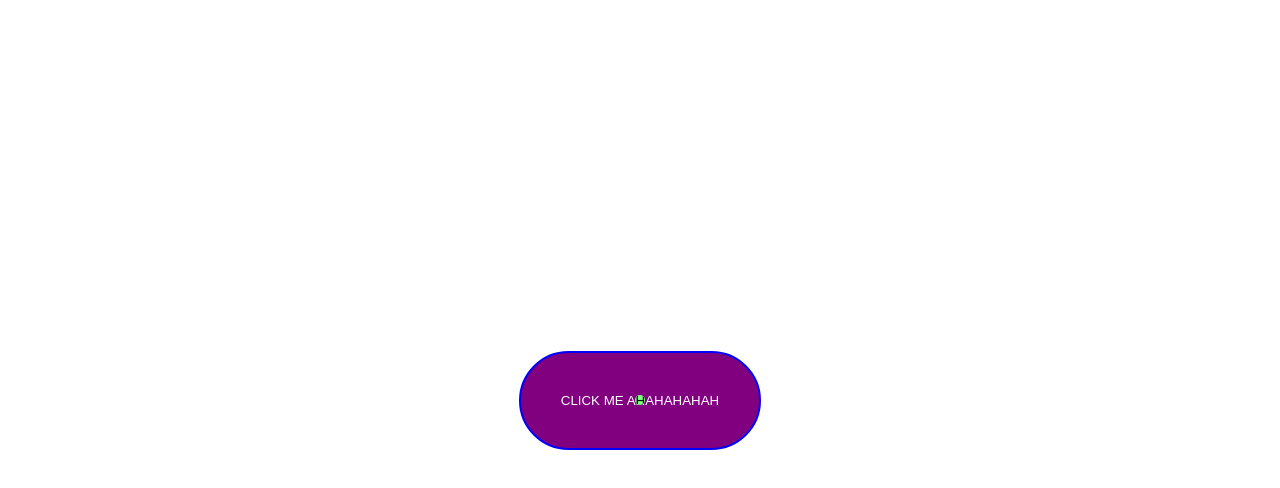
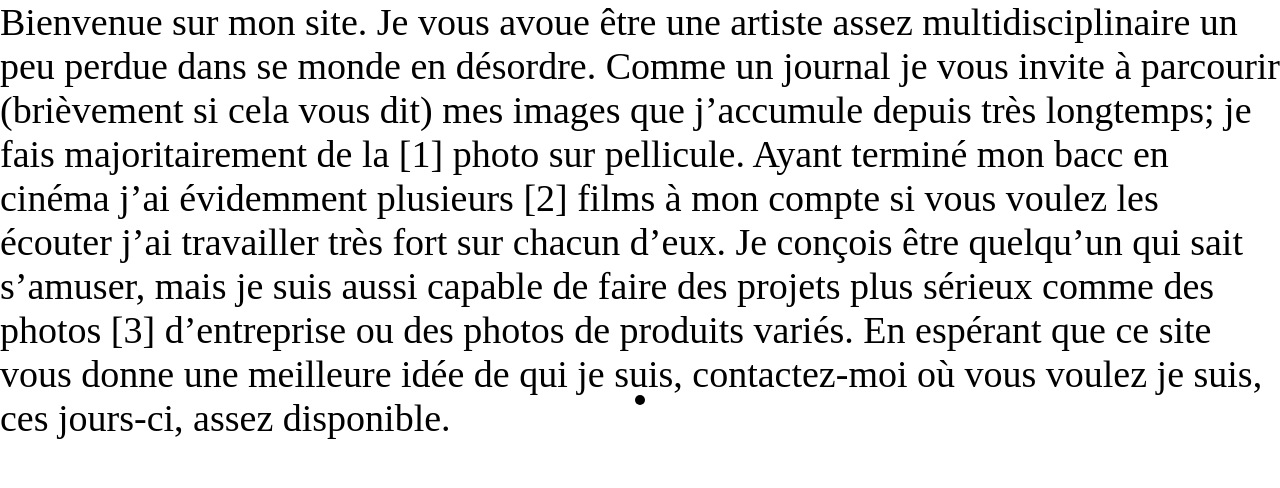
Before and after one commit to GabGo51/alexandranicolov, a React (Create React App) app: page / in a window 1280 px wide. Shown: the top 488 px of the page. Built offline with nearby package versions, Linux system fonts and the light colour scheme.

Commit message:
structure home and gallery

```diff
--- a/package.json
+++ b/package.json
@@ -8,6 +8,7 @@
     "@testing-library/user-event": "^13.5.0",
     "react": "^18.2.0",
     "react-dom": "^18.2.0",
+    "react-router-dom": "^6.21.1",
     "react-scripts": "5.0.1",
     "styled-components": "^6.1.1",
     "web-vitals": "^2.1.4"
--- a/src/App.js
+++ b/src/App.js
@@ -1,23 +1,33 @@
 import styled from "styled-components";
 import Cursor from "./Cursor";
-import Hero from "./components/Home/Hero";
-
+import Home from "./components/Home";
+import { BrowserRouter as Router, Routes, Route } from "react-router-dom";
+import PhotoGallery from "./components/Photo/PhotoGallery";
+import EntrepriseGallery from "./components/Entreprise/EntrepriseGallery";
+import FilmGallery from "./components/Film/FilmGallery";
 
 function App() {
   return (
-    <Container className="App">
-      <Cursor/>
-      <Hero/>
-    </Container>
+    <Router>
+      <Container className="App">
+        <Cursor />
+        <Routes>
+          <Route path="/" element={<Home />} />
+          <Route path="/photo" element={<PhotoGallery />} />
+          <Route path="/entreprise" element={<EntrepriseGallery />} />
+          <Route path="/film" element={<FilmGallery />} />
+        </Routes>
+      </Container>
+    </Router>
   );
 }
 
 const Container = styled.div`
-width: 100vw;
-height: 100vh;
-display: flex;
-justify-content: center;
-align-items: center;
-`
+
+  display: flex;
+  flex-direction: column;
+  justify-content: center;
+  align-items: center;
+`;
 
 export default App;
--- /dev/null
+++ b/src/components/Entreprise/EntrepriseGallery.js
@@ -0,0 +1,14 @@
+import React from 'react'
+import Header from '../Header'
+
+const EntrepriseGallery = () => {
+  return (
+    <>
+    <Header/>
+    <div>EntrepriseGallery</div>
+    </>
+
+  )
+}
+
+export default EntrepriseGallery
--- /dev/null
+++ b/src/components/Film/FilmGallery.js
@@ -0,0 +1,14 @@
+import React from 'react'
+import Header from '../Header'
+
+const FilmGallery = () => {
+  return (
+    <>
+    <Header/>
+    <div>FilmGallery</div>
+    </>
+
+  )
+}
+
+export default FilmGallery
--- /dev/null
+++ b/src/components/Header.js
@@ -0,0 +1,9 @@
+import React from 'react'
+
+const Header = () => {
+  return (
+    <div>Header</div>
+  )
+}
+
+export default Header
--- /dev/null
+++ b/src/components/Home.js
@@ -0,0 +1,44 @@
+import React from "react";
+import styled from "styled-components";
+import { useNavigate } from "react-router-dom";
+
+
+const Home = () => {
+
+  const navigate = useNavigate();
+  const handleNavigate = (page) => {
+    navigate(page);
+    window.scrollTo({
+      top: 0,
+
+    });
+  };
+
+
+  return (
+    <Container>
+      <p>
+        Bienvenue sur mon site. Je vous avoue être une artiste assez
+        multidisciplinaire un peu perdue dans se monde en désordre. Comme un
+        journal je vous invite à parcourir (brièvement si cela vous dit) mes
+        images que j’accumule depuis très longtemps; je fais majoritairement de
+        la <span onClick={() => handleNavigate("/photo")}>[1] photo</span> sur pellicule. Ayant terminé mon bacc en cinéma j’ai
+        évidemment plusieurs <span onClick={() => handleNavigate("/film")}>[2] films</span> à mon compte si vous voulez les écouter
+        j’ai travailler très fort sur chacun d’eux. Je conçois être quelqu’un
+        qui sait s’amuser, mais je suis aussi capable de faire des projets plus
+        sérieux comme des photos <span onClick={() => handleNavigate("/entreprise")}>[3] d’entreprise</span> ou des photos de produits
+        variés. En espérant que ce site vous donne une meilleure idée de qui je
+        suis, contactez-moi où vous voulez je suis, ces jours-ci, assez
+        disponible.
+      </p>
+    </Container>
+  );
+};
+
+const Container = styled.div`
+
+p{
+  font-size: 38px;
+}
+`;
+export default Home;
--- a/src/components/Home/Hero.js
+++ /dev/null
@@ -1,49 +0,0 @@
-import React from 'react'
-import styled, { keyframes } from 'styled-components'
-import { useState } from 'react'
-import { useContext } from "react";
-import { MouseContext } from '../../context/mouseContext';
-
-const Hero = () => {
-  const [show, setShow] = useState(false)
-  const {cursorChangeHandler} = useContext(MouseContext);
-
-  const handleToggle = () =>{
-    setShow(!show)
-  }
-
-
-
-  return (
-    <Container >
-      <button onClick={() => handleToggle()} onMouseEnter={() => cursorChangeHandler("hover")} onMouseLeave={ cursorChangeHandler('')}>CLICK ME AHAHAHAHAH</button>
-      {show && <p>JE TAIMEEEEEEEE</p>}
-
-
-    </Container>
-  )
-}
-
-const Rotate = keyframes`
-to {
-  transform: rotate(360deg);
-}
-`
-
-const Container = styled.section`
-
-button{
-  background-color: purple;
-  color: white;
-  border: 2px solid blue;
-  padding: 40px;
-  border-radius: 50px;
-
-  &:hover{
-    animation: ${Rotate} 1s forwards;
-  }
-}
-
-`
-
-export default Hero
--- /dev/null
+++ b/src/components/Photo/PhotoGallery.js
@@ -0,0 +1,13 @@
+import React from 'react'
+import Header from '../Header'
+
+const Gallery = () => {
+  return (
+    <>
+    <Header/>
+    <div> photo galery</div>
+    </>
+  )
+}
+
+export default Gallery
```
Also changed, not shown: 1 other file (tests, documents, lock files or other folders).
